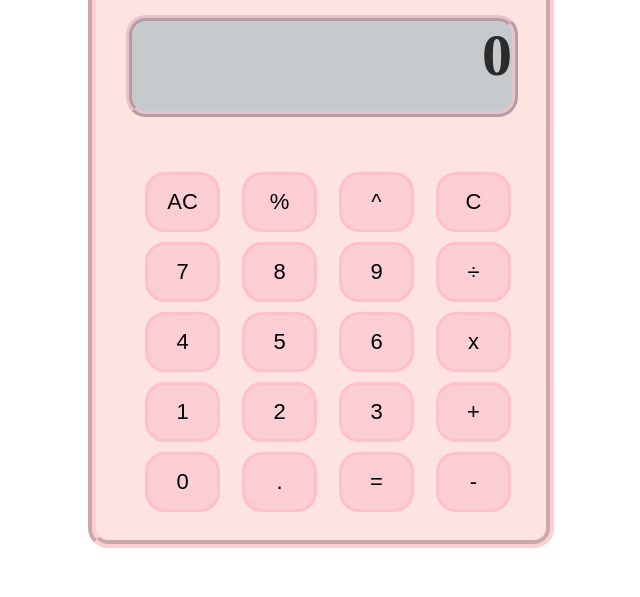
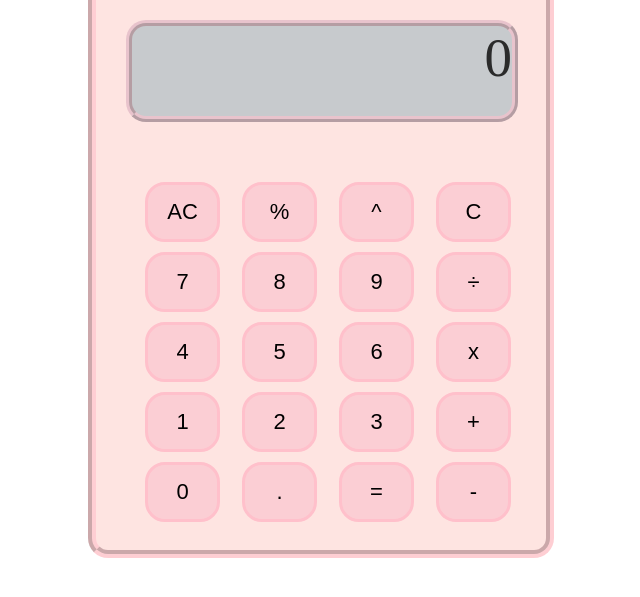
Before and after one commit to andrealpezr/2019-2020-CSAAI-Practicas, a plain HTML site: page P2/index.html in a window 1280 px wide. Shown: the part 123-720 px from the top of the page, without its empty margins (319-959 px from the left). Drawn offline with Linux system fonts and the light colour scheme.

Commit message:
Calculadora display modificado

```diff
--- a/P2/index.css
+++ b/P2/index.css
@@ -1,19 +1,6 @@
 
 body {
   background-color: white;
-}
-
-h2 {
-  background-color: rgba(186, 196, 200, 0.8);
-  color: rgba(25, 25, 25, 0.9);
-  text-align: right;
-  font-size: 60px;
-  width: 380px;
-  height: 90px;
-  border-radius: 20px 20px 20px 20px;
-  border: 6px ridge;
-  border-color: rgba(255, 192, 203, 0.6);
-  margin-left: 30px;
 }
 
 #logo {
@@ -26,7 +13,6 @@ h2 {
   width: 175px;
   height: 32px;
   margin-right: 30px;
-
 }
 
 .calcu{
@@ -41,7 +27,23 @@ h2 {
     margin-right: auto;
     margin-left: auto;
     width: 450px;
+}
 
+p {
+  background-color: rgba(186, 196, 200, 0.8);
+  color: rgba(25, 25, 25, 0.9);
+  text-align: right;
+  font-size: 55px;
+  width: 380px;
+  height: 90px;
+  border-radius: 20px 20px 20px 20px;
+  border: 6px ridge;
+  border-color: rgba(255, 192, 203, 0.6);
+  margin-left: 30px;
+  /* Para no salirnos del display */
+  white-space: nowrap;
+  overflow: hidden;
+  text-overflow: ellipsis;
 }
 
 button{
--- a/P2/index.html
+++ b/P2/index.html
@@ -13,9 +13,9 @@
     <div class="calcu">
       <img style="float:left;" id="logo" src="casio.png" alt="logo de casio"/>
       <img style="float:right;" id="gris" src="gris.jpg" alt="rectangulo gris"/>
-      <div class="display">
-      <h2 id="display">0</h2> <!--Inicialmentete tendrá un 0-->
-      </div>
+      <p id="display">0 <!--Inicialmentete tendrá un 0-->
+        <span id="resultado"> </spam>
+      </p>
       <div class="botones">
         <div class="primera_linea">
   <!--button type="button" value="3.14159265359" class="digito">π</button>-->
```
